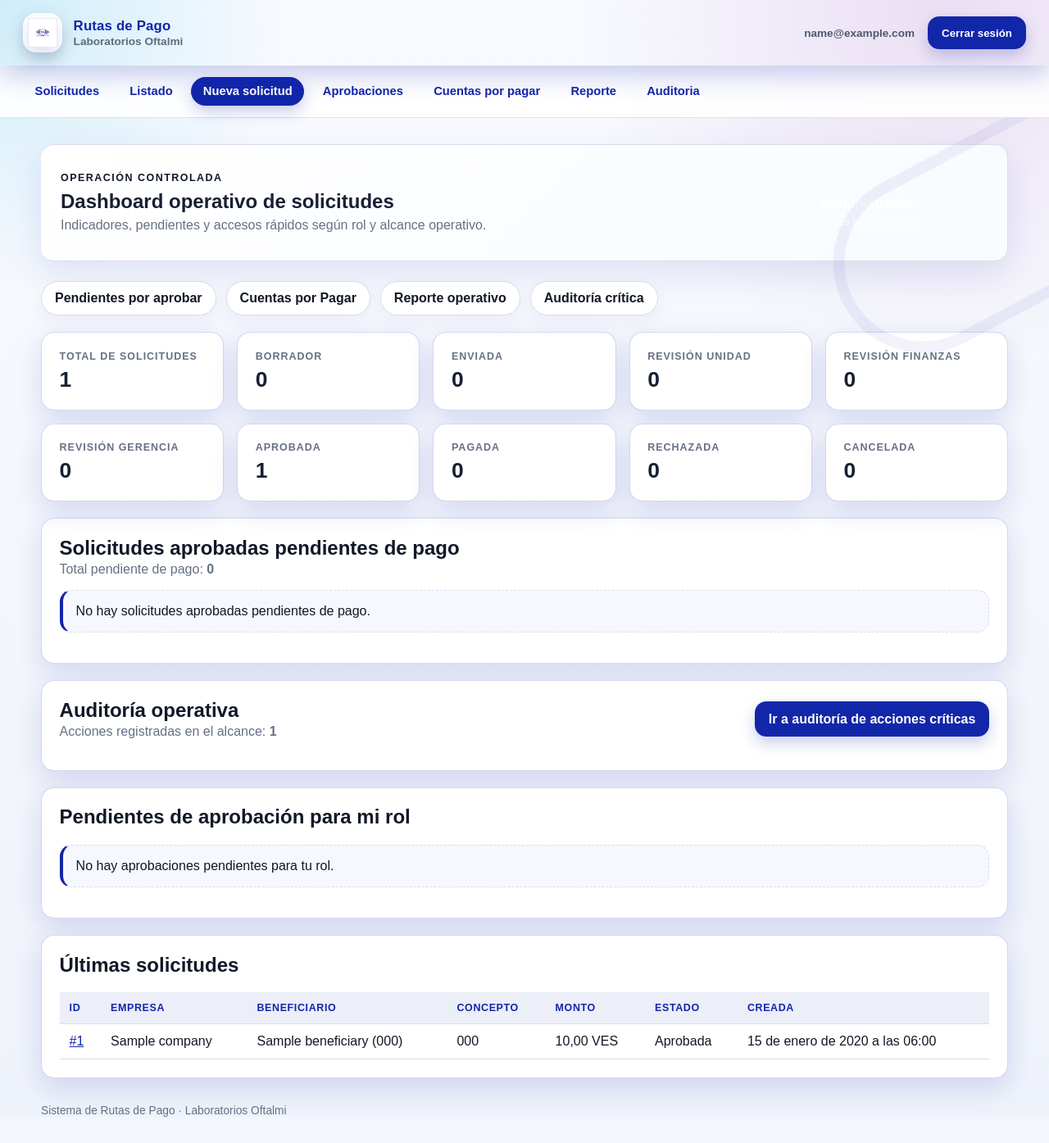
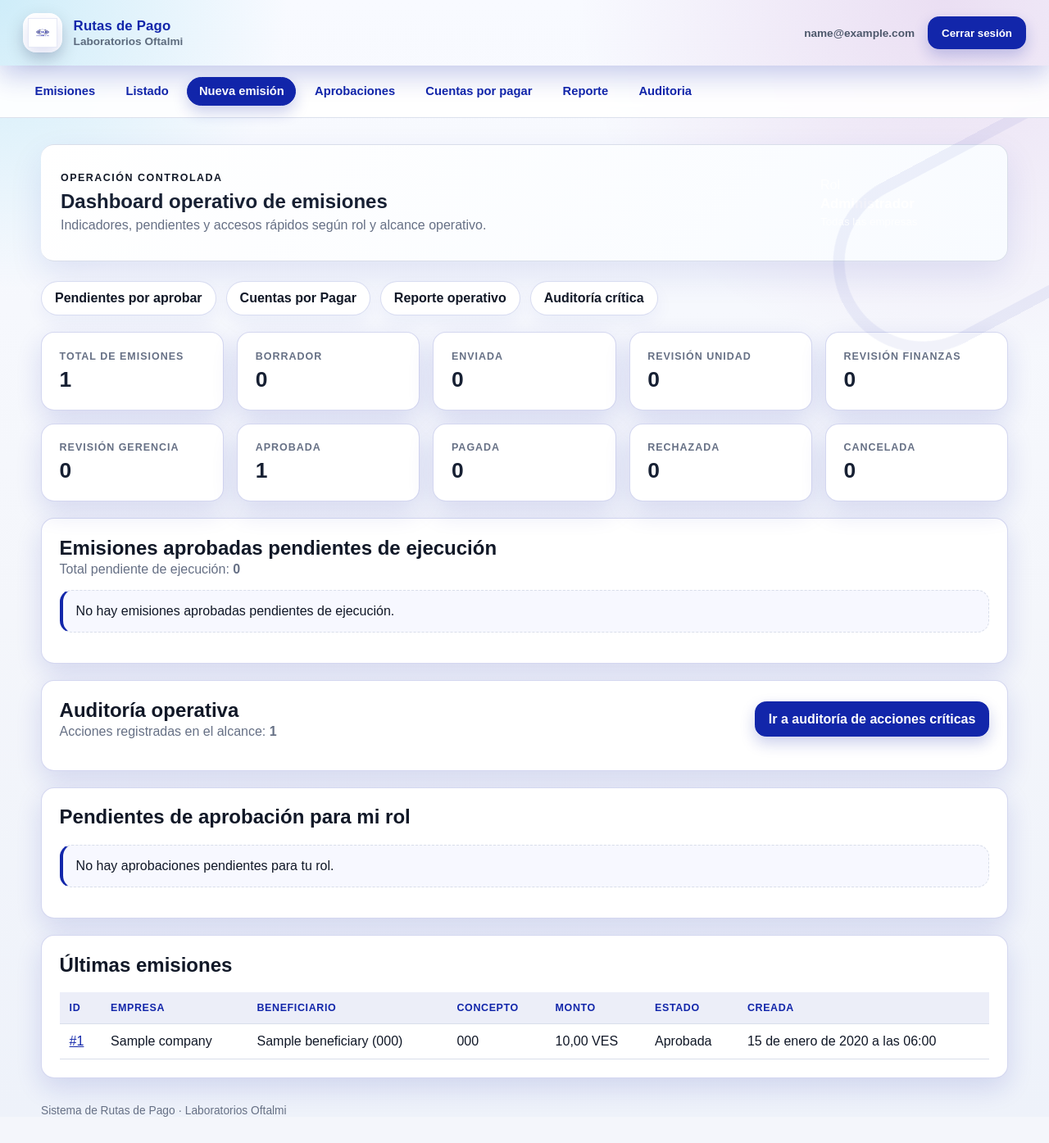
Before and after one commit to OftDevOps/emisiones, a Django app: page /payment-requests/dashboard/ in a window 1280 px wide. Shown: the whole page at 82% size. Run offline with Django 5.2, Linux system fonts and the light colour scheme; a user stored in the database is signed in; tables that the repository leaves empty hold one stand-in row (values such as "Sample post").

Commit message:
style: update visible terminology to emisiones

```diff
--- a/backend/apps/accounts/views.py
+++ b/backend/apps/accounts/views.py
@@ -6,7 +6,7 @@ from django.views.generic import TemplateView
 
 
 class DashboardView(LoginRequiredMixin, TemplateView):
-    """Vista inicial autenticada del Sistema de Rutas de Pago."""
+    """Vista inicial autenticada del Sistema de Rutas de Emisión."""
 
     template_name = "accounts/dashboard.html"
 
--- a/backend/templates/base.html
+++ b/backend/templates/base.html
@@ -42,13 +42,13 @@
 {% if request.user.is_authenticated %}
 <nav class="oftalmi-nav" aria-label="Navegación principal">
     {% if role_nav.can_view_payment_dashboard %}
-        <a class="nav-link" href="{% url 'payment_requests:dashboard' %}">Solicitudes</a>
+        <a class="nav-link" href="{% url 'payment_requests:dashboard' %}">Emisiones</a>
     {% endif %}
     {% if role_nav.can_view_payment_requests %}
         <a class="nav-link" href="{% url 'payment_requests:list' %}">Listado</a>
     {% endif %}
     {% if role_nav.can_create_payment_request %}
-        <a class="nav-link nav-link-primary" href="{% url 'payment_requests:create' %}">Nueva solicitud</a>
+        <a class="nav-link nav-link-primary" href="{% url 'payment_requests:create' %}">Nueva emisión</a>
     {% endif %}
     {% if role_nav.can_view_pending_approvals %}
         <a class="nav-link" href="{% url 'payment_approvals:pending' %}">Aprobaciones</a>
--- a/backend/templates/payment_execution/paymentexecution_form.html
+++ b/backend/templates/payment_execution/paymentexecution_form.html
@@ -1,10 +1,10 @@
 {% extends "base.html" %}
 
 {% block content %}
-<h1>Registrar ejecucion de pago</h1>
+<h1>Registrar ejecución de pago en ERP</h1>
 
 <section>
-  <h2>Solicitud #{{ payment_request.id }}</h2>
+  <h2>Emisión #{{ payment_request.id }}</h2>
   <p><strong>Empresa:</strong> {{ payment_request.company }}</p>
   <p><strong>Beneficiario:</strong> {{ payment_request.beneficiary }}</p>
   <p><strong>Concepto:</strong> {{ payment_request.concept }}</p>
@@ -14,7 +14,7 @@
 <form method="post">
   {% csrf_token %}
   {{ form.as_p }}
-  <button type="submit">Registrar pago</button>
+  <button type="submit">Registrar pago en ERP</button>
 </form>
 
 <p><a href="{% url 'payment_requests:accounts_payable' %}">Volver a Cuentas por Pagar</a></p>
--- a/backend/templates/payment_requests/paymentrequest_dashboard.html
+++ b/backend/templates/payment_requests/paymentrequest_dashboard.html
@@ -6,7 +6,7 @@
 <section class="oftalmi-page-header dashboard-header">
   <div>
     <p class="eyebrow">Operación controlada</p>
-    <h1>Dashboard operativo de solicitudes</h1>
+    <h1>Dashboard operativo de emisiones</h1>
     <p>Indicadores, pendientes y accesos rápidos según rol y alcance operativo.</p>
   </div>
   <div class="dashboard-profile">
@@ -37,7 +37,7 @@
 
 <section class="kpi-grid">
   <article class="card oftalmi-kpi">
-    <span class="kpi-label">Total de solicitudes</span>
+    <span class="kpi-label">Total de emisiones</span>
     <strong class="kpi-value">{{ total_requests }}</strong>
   </article>
   {% for card in status_cards %}
@@ -52,8 +52,8 @@
 <section class="card section-card">
   <div class="section-card-header">
     <div>
-      <h2>Solicitudes aprobadas pendientes de pago</h2>
-      <p>Total pendiente de pago: <strong>{{ pending_payment_count }}</strong></p>
+      <h2>Emisiones aprobadas pendientes de ejecución</h2>
+      <p>Total pendiente de ejecución: <strong>{{ pending_payment_count }}</strong></p>
     </div>
   </div>
 
@@ -78,14 +78,14 @@
               <td>{{ payment_request.beneficiary }}</td>
               <td>{{ payment_request.amount }} {{ payment_request.currency }}</td>
               <td>{{ payment_request.due_date|default:"Sin fecha" }}</td>
-              <td><a href="{% url 'payment_requests:detail' payment_request.pk %}">Ver solicitud</a></td>
+              <td><a href="{% url 'payment_requests:detail' payment_request.pk %}">Ver emisión</a></td>
             </tr>
           {% endfor %}
         </tbody>
       </table>
     </div>
   {% else %}
-    <p class="empty-state">No hay solicitudes aprobadas pendientes de pago.</p>
+    <p class="empty-state">No hay emisiones aprobadas pendientes de ejecución.</p>
   {% endif %}
 </section>
 {% endif %}
@@ -112,7 +112,7 @@
       <table>
         <thead>
           <tr>
-            <th>Solicitud</th>
+            <th>Emisión</th>
             <th>Empresa</th>
             <th>Beneficiario</th>
             <th>Monto</th>
@@ -128,7 +128,7 @@
               <td>{{ step.payment_request.beneficiary }}</td>
               <td>{{ step.payment_request.amount }} {{ step.payment_request.currency }}</td>
               <td>{{ step.sequence }}</td>
-              <td><a href="{% url 'payment_requests:detail' step.payment_request.pk %}">Ver solicitud</a></td>
+              <td><a href="{% url 'payment_requests:detail' step.payment_request.pk %}">Ver emisión</a></td>
             </tr>
           {% endfor %}
         </tbody>
@@ -141,7 +141,7 @@
 
 <section class="card section-card">
   <div class="section-card-header">
-    <h2>Últimas solicitudes</h2>
+    <h2>Últimas emisiones</h2>
   </div>
 
   {% if latest_requests %}
@@ -174,7 +174,7 @@
       </table>
     </div>
   {% else %}
-    <p class="empty-state">No hay solicitudes registradas.</p>
+    <p class="empty-state">No hay emisiones registradas.</p>
   {% endif %}
 </section>
 {% endblock %}
--- a/backend/templates/payment_requests/paymentrequest_form.html
+++ b/backend/templates/payment_requests/paymentrequest_form.html
@@ -1,9 +1,9 @@
 {% extends "base.html" %}
 
-{% block title %}Nueva solicitud de pago{% endblock %}
+{% block title %}Nueva emisión{% endblock %}
 
 {% block content %}
-<h1>Nueva solicitud de pago</h1>
+<h1>Nueva emisión</h1>
 
 <form method="post">
     {% csrf_token %}
@@ -51,7 +51,7 @@
         {{ form.due_date.errors }}
     </p>
 
-    <button type="submit">Crear solicitud</button>
+    <button type="submit">Crear emisión</button>
 </form>
 
 <p>
--- a/backend/templates/registration/login.html
+++ b/backend/templates/registration/login.html
@@ -6,9 +6,9 @@
 {% block content %}
 <section class="login-shell">
     <div class="login-hero">
-        <div class="login-badge">Gestión controlada de pagos</div>
+        <div class="login-badge">Gestión controlada de emisiones</div>
         <h1>{{ app_branding.product_name }}</h1>
-        <p>Solicitudes, aprobaciones, Cuentas por Pagar y trazabilidad operativa en una sola plataforma.</p>
+        <p>Emisiones, aprobaciones, Cuentas por Pagar y trazabilidad operativa en una sola plataforma.</p>
         <div class="login-pill-row">
             <span>Rutas aprobatorias</span>
             <span>Auditoría</span>
```
Also changed, not shown: backend/apps/accounts/tests/test_role_navigation_integrated_matrix.py (+2 -2 lines), backend/apps/accounts/tests/test_role_navigation_template.py (+1 -1 lines), backend/apps/payment_approvals/tests/test_pending_workbench.py (+1 -1 lines), backend/apps/payment_requests/tests/test_dashboard.py (+2 -2 lines), backend/apps/payment_requests/tests/test_reports.py (+1 -1 lines), backend/templates/payment_approvals/cross_action_audit_workbench.html (+4 -4 lines), backend/templates/payment_approvals/pending_approval_steps.html (+4 -4 lines), backend/templates/payment_requests/accounts_payable_pending.html (+4 -4 lines), backend/templates/payment_requests/paymentrequest_detail.html (+5 -5 lines), backend/templates/payment_requests/paymentrequest_list.html (+4 -4 lines), backend/templates/payment_requests/paymentrequest_report.html (+4 -4 lines), backend/apps/accounts/README.md, 2 other files.
